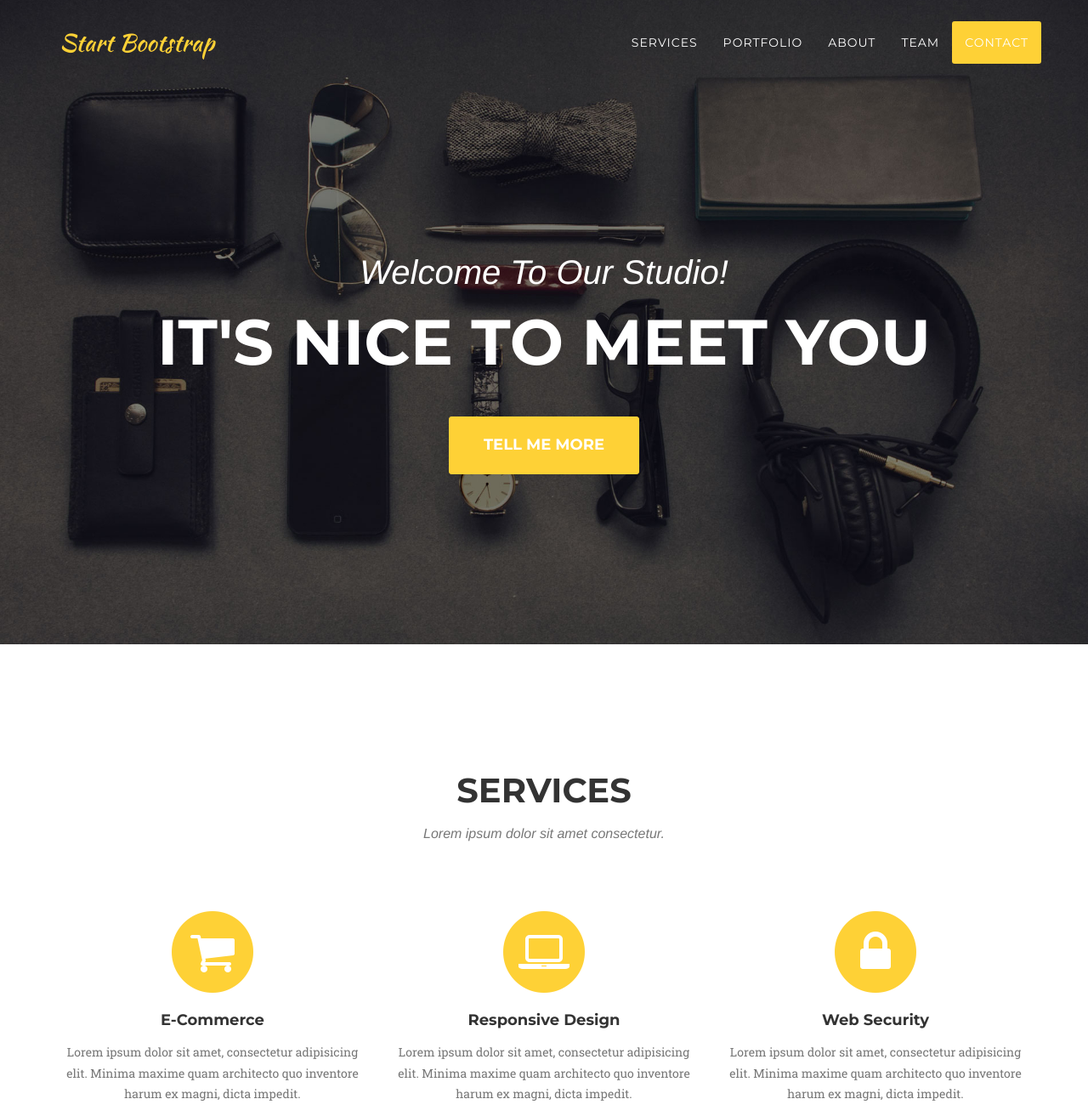
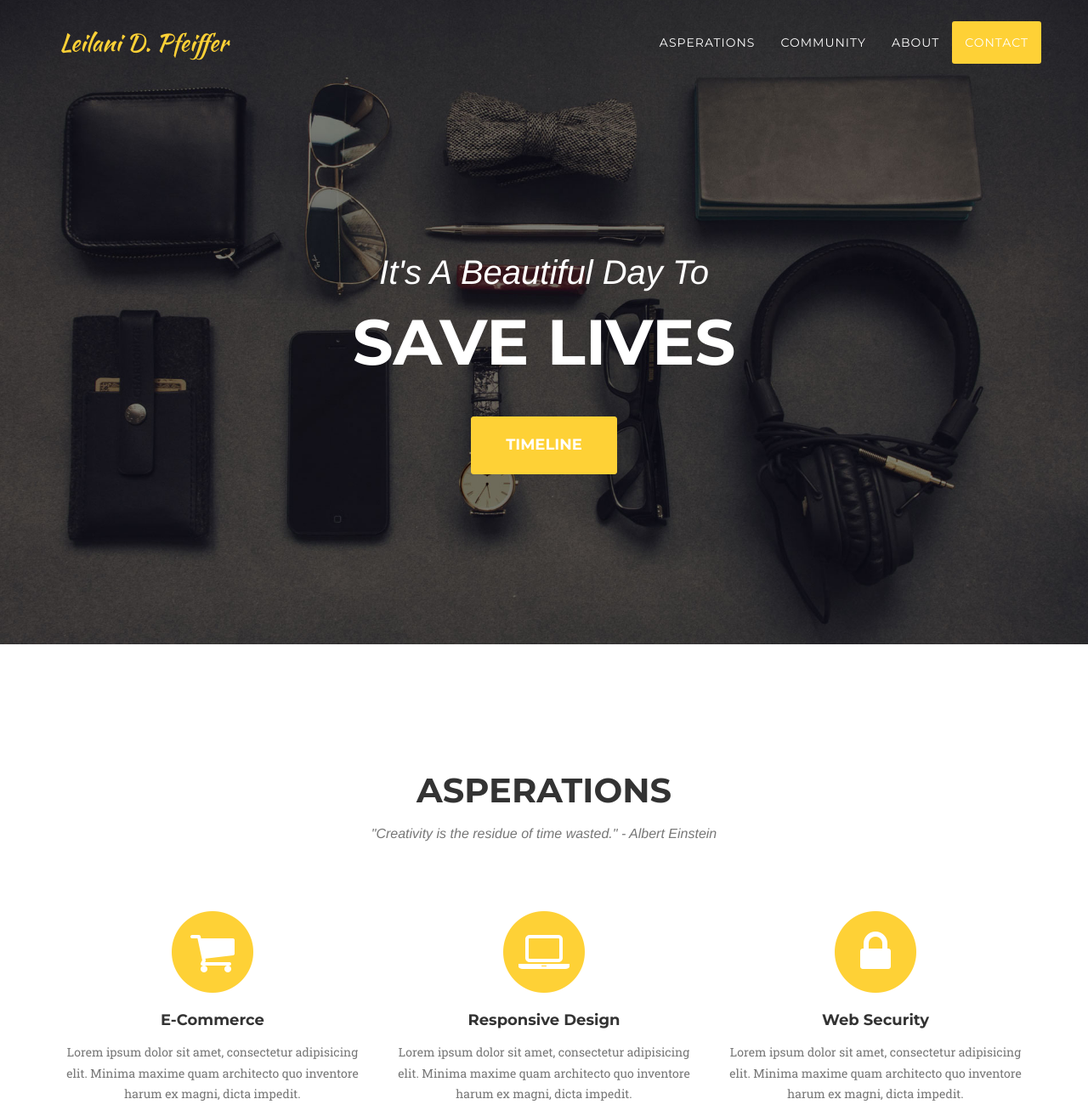
Before and after one commit to Whittenburry/pfeiffer-portfolio, a website: page public/index.html in a window 1280 px wide. Shown: the top 1313 px of the page at 85% size. Drawn offline with nearby package versions, Linux system fonts and the light colour scheme; a web font is replaced by a local one.

Commit message:
updating navbar and displaying examples for client

```diff
--- a/package.json
+++ b/package.json
@@ -9,7 +9,7 @@
     "build": "ember build",
     "lint": "sass-lint",
     "esfix": "eslint src --fix && eslint tests --fix",
-    "deploy": "ember build -e production && cp dist/index.html dist/200.html && surge dist my-app.surge.sh"
+    "deploy": "ember build -e production && cp dist/index.html dist/200.html && surge dist leilanipfeiffer.surge.sh"
   },
   "author": "",
   "license": "ISC",
--- a/public/index.html
+++ b/public/index.html
@@ -9,7 +9,7 @@
     <meta name="description" content="">
     <meta name="author" content="">
 
-    <title>Agency - Start Bootstrap Theme</title>
+    <title>Pfeiffer</title>
 
     <!-- Bootstrap Core CSS -->
     <link href="vendor/bootstrap/css/bootstrap.min.css" rel="stylesheet">
@@ -43,7 +43,7 @@
                 <button type="button" class="navbar-toggle" data-toggle="collapse" data-target="#bs-example-navbar-collapse-1">
                     <span class="sr-only">Toggle navigation</span> Menu <i class="fa fa-bars"></i>
                 </button>
-                <a class="navbar-brand page-scroll" href="#page-top">Start Bootstrap</a>
+                <a class="navbar-brand page-scroll" href="#page-top">Leilani D. Pfeiffer</a>
             </div>
 
             <!-- Collect the nav links, forms, and other content for toggling -->
@@ -53,17 +53,17 @@
                         <a href="#page-top"></a>
                     </li>
                     <li>
-                        <a class="page-scroll" href="#services">Services</a>
+                        <a class="page-scroll" href="#services">Asperations</a>
                     </li>
                     <li>
-                        <a class="page-scroll" href="#portfolio">Portfolio</a>
+                        <a class="page-scroll" href="#portfolio">Community</a>
                     </li>
                     <li>
                         <a class="page-scroll" href="#about">About</a>
                     </li>
-                    <li>
+                    <!-- <li>
                         <a class="page-scroll" href="#team">Team</a>
-                    </li>
+                    </li> -->
                     <li>
                         <a class="page-scroll" href="#contact">Contact</a>
                     </li>
@@ -78,9 +78,9 @@
     <header>
         <div class="container">
             <div class="intro-text">
-                <div class="intro-lead-in">Welcome To Our Studio!</div>
-                <div class="intro-heading">It's Nice To Meet You</div>
-                <a href="#services" class="page-scroll btn btn-xl">Tell Me More</a>
+                <div class="intro-lead-in">It's A Beautiful Day To</div>
+                <div class="intro-heading">SAVE LIVES</div>
+                <a href="#about" class="page-scroll btn btn-xl">Timeline</a>
             </div>
         </div>
     </header>
@@ -90,8 +90,8 @@
         <div class="container">
             <div class="row">
                 <div class="col-lg-12 text-center">
-                    <h2 class="section-heading">Services</h2>
-                    <h3 class="section-subheading text-muted">Lorem ipsum dolor sit amet consectetur.</h3>
+                    <h2 class="section-heading">Asperations</h2>
+                    <h3 class="section-subheading text-muted">"Creativity is the residue of time wasted." - Albert Einstein</h3>
                 </div>
             </div>
             <div class="row text-center">
@@ -128,8 +128,8 @@
         <div class="container">
             <div class="row">
                 <div class="col-lg-12 text-center">
-                    <h2 class="section-heading">Portfolio</h2>
-                    <h3 class="section-subheading text-muted">Lorem ipsum dolor sit amet consectetur.</h3>
+                    <h2 class="section-heading">Community</h2>
+                    <h3 class="section-subheading text-muted">"One can acquire everything in solitude except character." - Stendhal</h3>
                 </div>
             </div>
             <div class="row">
@@ -227,7 +227,7 @@
             <div class="row">
                 <div class="col-lg-12 text-center">
                     <h2 class="section-heading">About</h2>
-                    <h3 class="section-subheading text-muted">Lorem ipsum dolor sit amet consectetur.</h3>
+                    <h3 class="section-subheading text-muted">My Timeline: Underneath the Periscope.</h3>
                 </div>
             </div>
             <div class="row">
@@ -249,15 +249,17 @@
                         </li>
                         <li class="timeline-inverted">
                             <div class="timeline-image">
-                                <img class="img-circle img-responsive" src="img/about/2.jpg" alt="">
+                                <img class="img-circle img-responsive" src="img/personal/thePfeiffers.jpg" alt="">
                             </div>
                             <div class="timeline-panel">
                                 <div class="timeline-heading">
-                                    <h4>March 2011</h4>
-                                    <h4 class="subheading">An Agency is Born</h4>
+                                    <h4>June 2014</h4>
+                                    <h4 class="subheading">Just Married!</h4>
                                 </div>
                                 <div class="timeline-body">
-                                    <p class="text-muted">Lorem ipsum dolor sit amet, consectetur adipisicing elit. Sunt ut voluptatum eius sapiente, totam reiciendis temporibus qui quibusdam, recusandae sit vero unde, sed, incidunt et ea quo dolore laudantium consectetur!</p>
+                                    <p class="text-muted">My best best friend and I are happily married!</p>
+                                    <br>
+                                    <p class="text-muted">Lorem ipsum dolor sit amet, consectetur adipisicing elit. Eligendi laborum culpa mollitia, laudantium! Corporis ad rem nesciunt eius quibusdam et delectus molestias consectetur libero, fugit, obcaecati, nam consequuntur, temporibus soluta!</p>
                                 </div>
                             </div>
                         </li>
@@ -292,8 +294,8 @@
                         <li class="timeline-inverted">
                             <div class="timeline-image">
                                 <h4>Be Part
-                                    <br>Of Our
-                                    <br>Story!</h4>
+                                    <br>Of My
+                                    <br>Journey!</h4>
                             </div>
                         </li>
                     </ul>
```
Also changed, not shown: public/img/personal/thePfeiffers.jpg (added), 3 other files.
